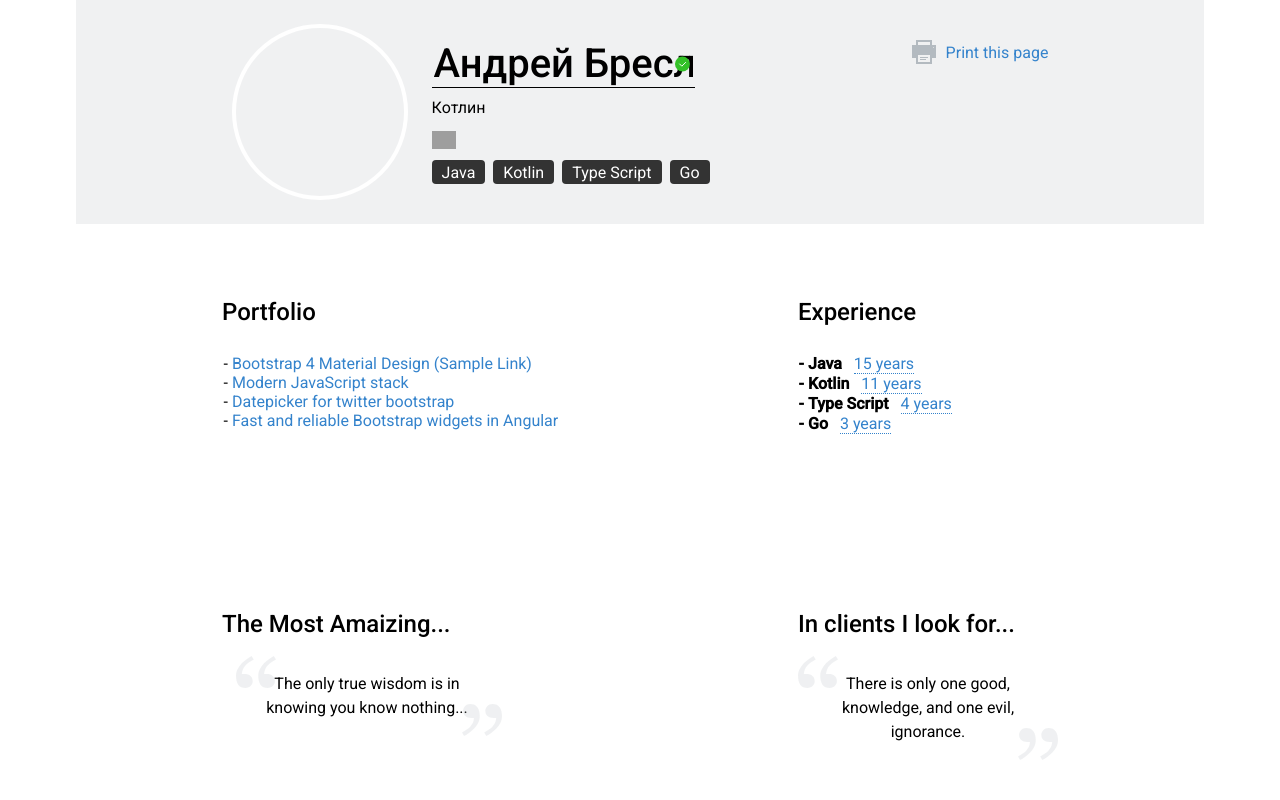
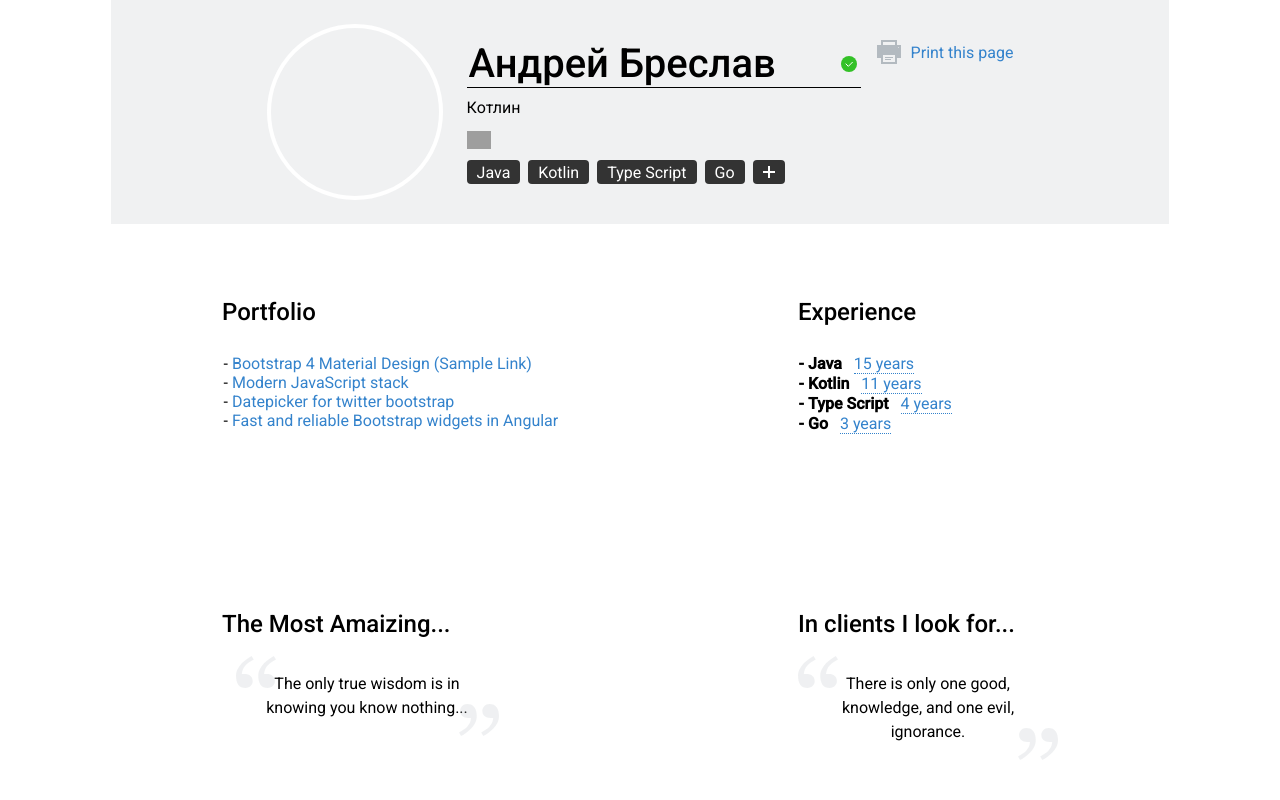
Before and after one commit to Ricorder/axeta, a React (Create React App) app: page / in a window 1280 px wide. Both pictures are taken after a click on the element "Андрей Бреслав". Shown: the top 800 px of the page. Built offline with nearby package versions, Linux system fonts and the light colour scheme; grey boxes are pictures that could not be loaded.

Commit message:
Error Description fixed

```diff
--- a/public/index.html
+++ b/public/index.html
@@ -5,8 +5,7 @@
 		<link rel='icon' href='%PUBLIC_URL%/favicon.ico'/>
 		<meta name="viewport" content="width=device-width, initial-scale=1" />
 		<meta name="theme-color" content="#000000" />
-		<meta name="description" content="Web site created using create-react-app" />
-		<link rel="apple-touch-icon" href="%PUBLIC_URL%/logo192.png" />
+		<meta name="description" content="Axeta Test" />
 		<link rel="preconnect" href="https://fonts.googleapis.com"/>
 		<link rel="preconnect" href="https://fonts.gstatic.com" crossorigin/>
 		<link href="https://fonts.googleapis.com/css2?family=Roboto:wght@400;500&display=swap" rel="stylesheet"/>
--- a/src/components/Header/LeftHeader/Personal/Personal.module.scss
+++ b/src/components/Header/LeftHeader/Personal/Personal.module.scss
@@ -18,7 +18,7 @@
 
 .inputName {
 	height: 45px;
-	width: inherit;
+	width: 390px;
 	border: none;
 	border-bottom: 1px solid;
 	outline: none;
@@ -45,7 +45,7 @@
 .inputAdress {
 	display: block;
 	height: 100%;
-	width: 100%;
+	width: 390px;
 	border: none;
 	border-bottom: 1px solid;
 	outline: none;
--- a/src/components/Header/LeftHeader/Personal/Skills/Skills.jsx
+++ b/src/components/Header/LeftHeader/Personal/Skills/Skills.jsx
@@ -17,7 +17,7 @@ function Skills() {
 		setEdit(false);
 	};
 
-	const skillsLength = skills.length <= 3;
+	const skillsLength = skills.length <= 4;
 
 	return (
 		<div className={style.skills}>
--- a/src/components/Main/Code/Code.jsx
+++ b/src/components/Main/Code/Code.jsx
@@ -4,7 +4,7 @@ import Title from '../../../ui/Title/Title';
 
 function Code({ className }) {
 	const lt = <span className={style.bold}>&lt;</span>;
-	const slash = <span>/</span>;
+	const slash = <span className={style.bold}>/</span>;
 	const div = <span className={style.div}>div</span>;
 	const clas = <span className={style.clas}>class</span>;
 	const styles = <span className={style.clas}>style</span>;
--- a/src/components/Main/FirstExpression/FirstExpression.module.scss
+++ b/src/components/Main/FirstExpression/FirstExpression.module.scss
@@ -28,5 +28,5 @@
 	align-self: flex-end;
 	opacity: 0.2;
 	position: relative;
-	right: 10px;
+	right: 13px;
 }
--- a/src/index.scss
+++ b/src/index.scss
@@ -15,4 +15,5 @@ body {
 	--code-brown: rgba(165, 42, 42, 1);
 	--code-green: rgba(0, 128, 0, 1);
 	--font-family: Roboto, sans-serif;
+	--truly-red: rgba(255, 0, 0, 1);
 }
--- a/src/ui/Input/Input.jsx
+++ b/src/ui/Input/Input.jsx
@@ -28,7 +28,6 @@ function Input({ add, exit, enterText, length, className, isNumber }) {
 
 	const checkSymbol = /^(?=.*[!@*#$%^&()+=//\\\][{}?><":;|])/;
 	const okOrError = checkSymbol.test(text);
-	const show = text && <Ok className={style.svg} />;
 
 	return (
 		<div
@@ -38,20 +37,21 @@ function Input({ add, exit, enterText, length, className, isNumber }) {
 		>
 			<input
 				value={text}
-				className={cn(style.input, className)}
+				className={cn(style.input, className, {
+					[style.errorInput]: okOrError === true,
+				})}
 				onChange={handleChange}
 				maxLength={length}
 				onKeyDown={addChange}
 				type="text"
 			/>
 			{!okOrError ? (
-				show ? (
-					show
-				) : (
-					<Ok className={style.svg} />
-				)
+				text && <Ok className={style.svg} />
 			) : (
-				<Error className={style.svg} />
+				<>
+					<Error className={style.svg} />
+					{!isNumber && <p className={style.error}>Error Description</p>}
+				</>
 			)}
 		</div>
 	);
--- a/src/ui/Input/Input.module.scss
+++ b/src/ui/Input/Input.module.scss
@@ -1,7 +1,6 @@
 .blockInput {
 	display: inline-flex;
 	align-items: center;
-	width: 100%;
 	height: 100%;
 	cursor: pointer;
 	:hover {
@@ -15,15 +14,24 @@
 }
 
 .input {
-	width: 100%;
 	border: none;
 	border-bottom: 1px solid;
 	background: rgba(240, 241, 242);
 	outline: none;
 }
 
+.errorInput {
+	border-color: var(--red);
+}
+
 .svg {
-	display: block;
+	display: inline-block;
 	position: relative;
 	right: 20px;
 }
+
+.error {
+	color: var(--truly-red);
+	white-space: nowrap;
+	margin: 0
+}
```
Also changed, not shown: 1 other file (tests, documents, lock files or other folders).
